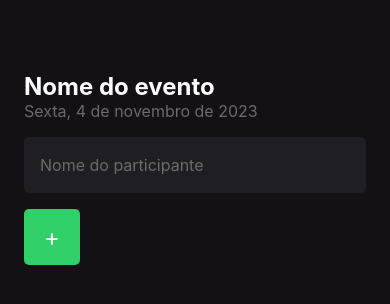
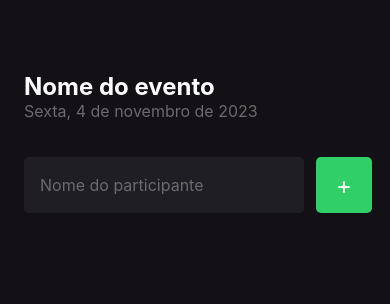
Before and after one commit to manoelvieira0/taskapp, a React Native app: screen / in a window 390 px wide. Shown: the top 304 px of the page. Built offline with nearby package versions, Linux system fonts and the light colour scheme.

Commit message:
Criando o Form

```diff
--- a/src/screens/Home/index.tsx
+++ b/src/screens/Home/index.tsx
@@ -4,7 +4,7 @@ import { styles } from "./styles";
 
 export function Home() {
 
-    function handleParticipantAdd(){
+    function handleParticipantAdd() {
         console.log("Você clicou no botão adicionar")
     }
 
@@ -17,7 +17,7 @@ export function Home() {
             <Text style={styles.eventDate}>
                 Sexta, 4 de novembro de 2023
             </Text>
-
+            <View style={styles.form}>
                 <TextInput
                     style={styles.input}
                     placeholder="Nome do participante"
@@ -28,5 +28,6 @@ export function Home() {
                     <Text style={styles.buttonText}>+</Text>
                 </TouchableOpacity>
             </View>
+        </View>
     );
 }
--- a/src/screens/Home/styles.ts
+++ b/src/screens/Home/styles.ts
@@ -17,12 +17,13 @@ export const styles = StyleSheet.create({
       fontSize: 16
     },
     input: {
+        flex: 1,
         height: 56,
         backgroundColor: "#1F1E25",
         borderRadius: 5,
         color: "#FFF",
         padding: 16,
-        marginTop: 16,
+        marginRight: 12,
         fontSize: 16
     },
     buttonText: {
@@ -36,6 +37,11 @@ export const styles = StyleSheet.create({
         backgroundColor: "#31CF67",
         alignItems: 'center',
         justifyContent: 'center',
-        marginTop: 16
+    },
+    form:{
+        width: "100%",
+        flexDirection: 'row',
+        marginTop: 36,
+        marginBottom: 42
     }
   });
```
Lines whose indentation alone changed are shown as unchanged.
